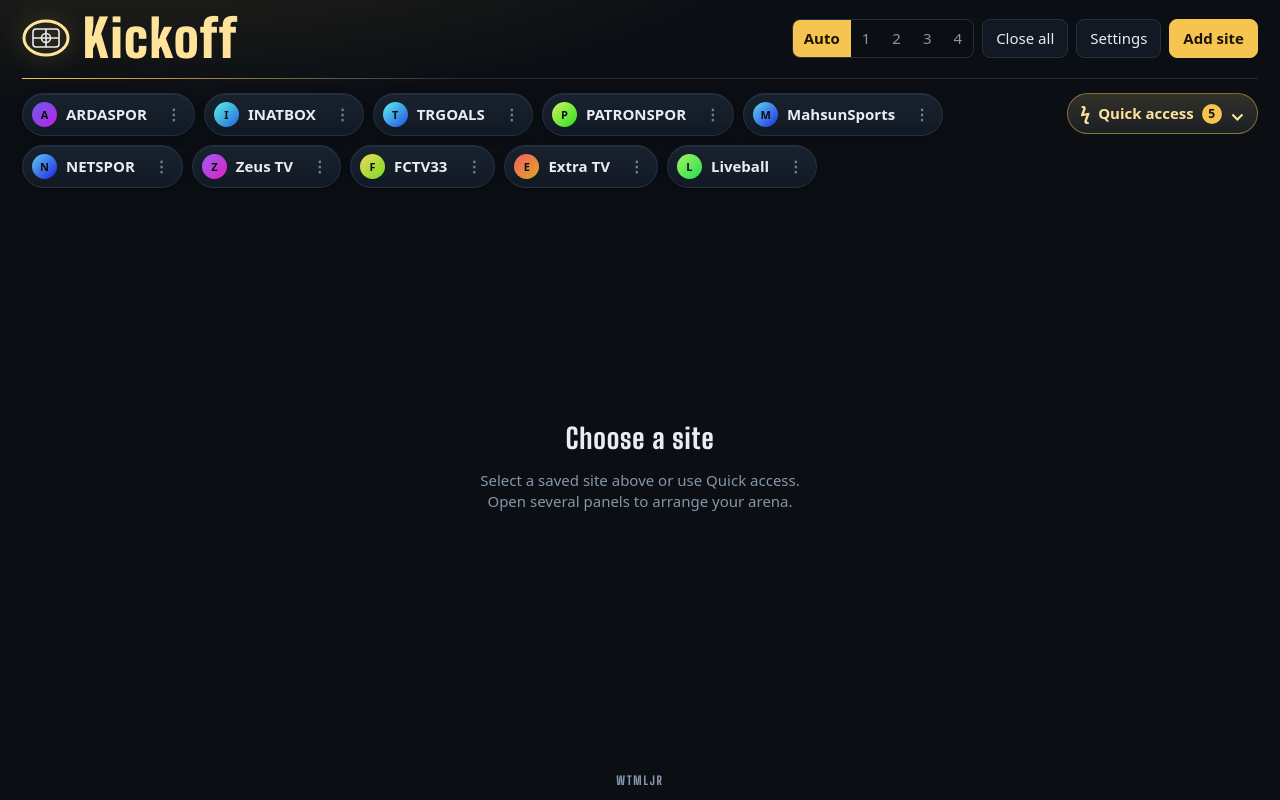
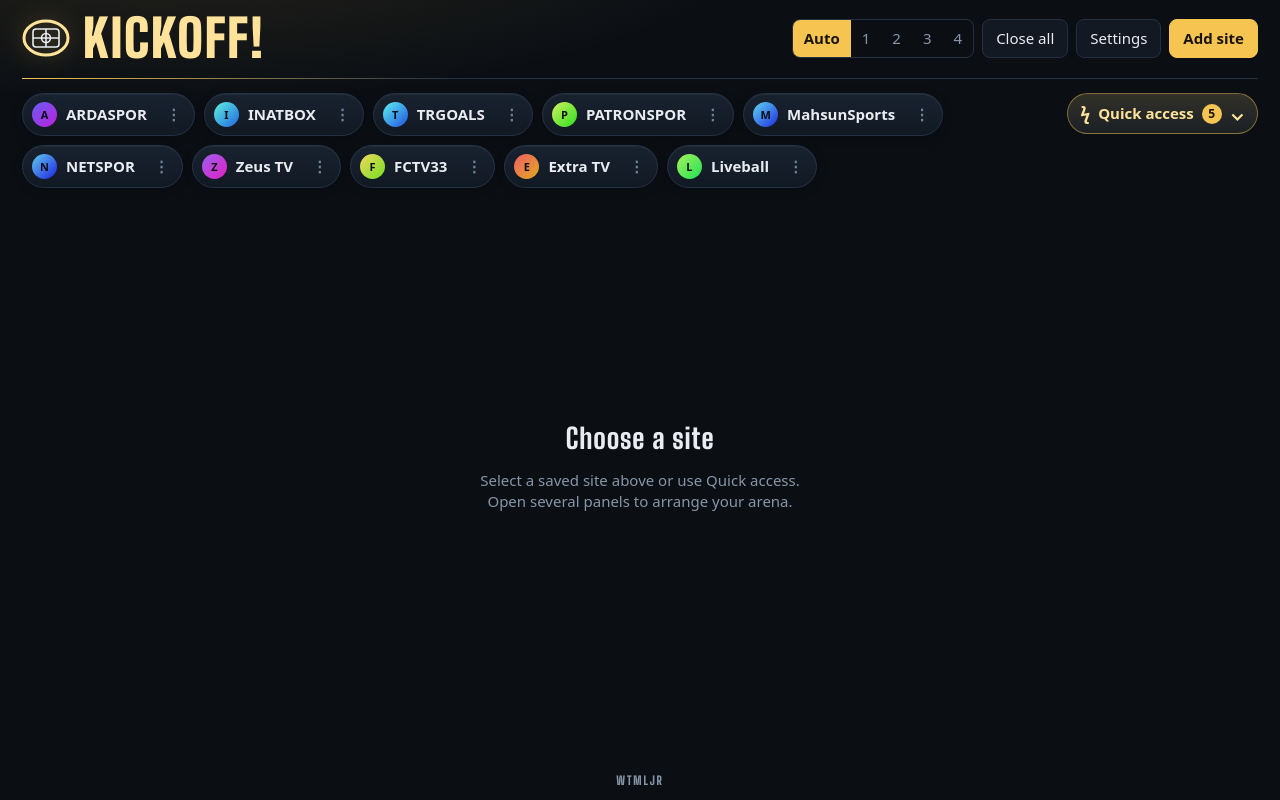
Before and after one commit to waterme1on7r-byte/Football-Arena-Live, a plain HTML site: page index.html in a window 1280 px wide. Drawn offline with Linux system fonts and the light colour scheme.

Commit message:
Change brand name from 'Kickoff' to 'KICKOFF!'

```diff
--- a/index.html
+++ b/index.html
@@ -15,7 +15,7 @@
   <header class="topbar">
     <a class="brand" href="./" aria-label="Kickoff home">
       <svg viewBox="0 0 48 48" aria-hidden="true"><ellipse cx="24" cy="24" rx="22" ry="17" fill="none" stroke="currentColor" stroke-width="3"/><rect x="11" y="15" width="26" height="18" rx="3" fill="none" stroke="#e9edf2" stroke-width="1.6"/><path d="M24 15v18M11 24h26" fill="none" stroke="#e9edf2" stroke-width="1.6"/><circle cx="24" cy="24" r="4.5" fill="none" stroke="#e9edf2" stroke-width="1.6"/></svg>
-      <span>Kickoff</span>
+      <span>KICKOFF!</span>
     </a>
     <div class="toolbar">
       <div class="seg" id="layout" role="group" aria-label="Panel layout">
```
